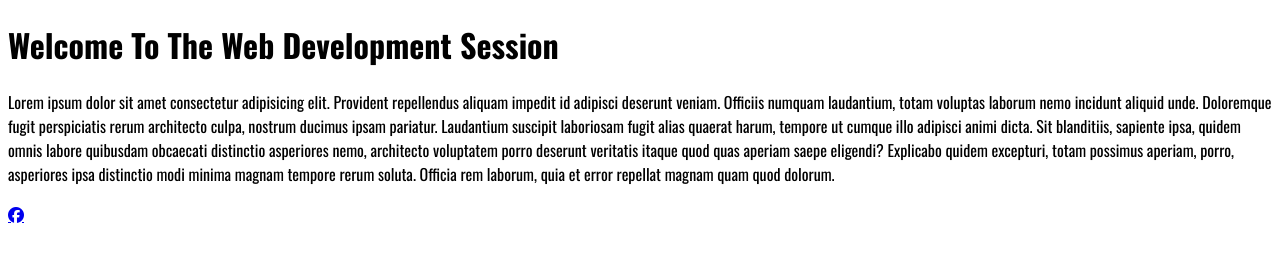
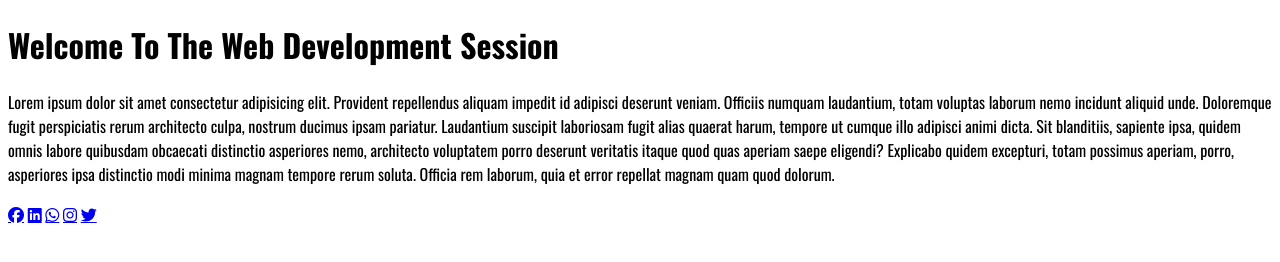
Before and after one commit to AtharvShinde2004/Web-Dev-Course, a plain HTML site: page Lecture 15/index.html in a window 1280 px wide. Drawn offline with nearby package versions, Linux system fonts and the light colour scheme.

Commit message:
Lecture 15

```diff
--- a/Lecture 15/index.html
+++ b/Lecture 15/index.html
@@ -30,5 +30,9 @@
     <path d="M512 256C512 114.6 397.4 0 256 0S0 114.6 0 256C0 376 82.7 476.8 194.2 504.5V334.2H141.4V256h52.8V222.3c0-87.1 39.4-127.5 125-127.5c16.2 0 44.2 3.2 55.7 6.4V172c-6-.6-16.5-1-29.6-1c-42 0-58.2 15.9-58.2 57.2V256h83.6l-14.4 78.2H287V510.1C413.8 494.8 512 386.9 512 256h0z"/></svg> -->
 
 <a href="https://www.facebook.com" class="fa-brands fa-facebook"></a>
+<a href="https://www.linkedin.com/in/atharvshinde212022/" target="_blank" class="fa-brands fa-linkedin"></a>
+<a href="https://www.whatsapp.com" class="fa-brands fa-whatsapp"></a>
+<a href="https://www.instagram.com" class="fa-brands fa-instagram"></a>
+<a href="https://www.twitter.com" class="fa-brands fa-twitter"></a>
 </body>
 </html>
```
